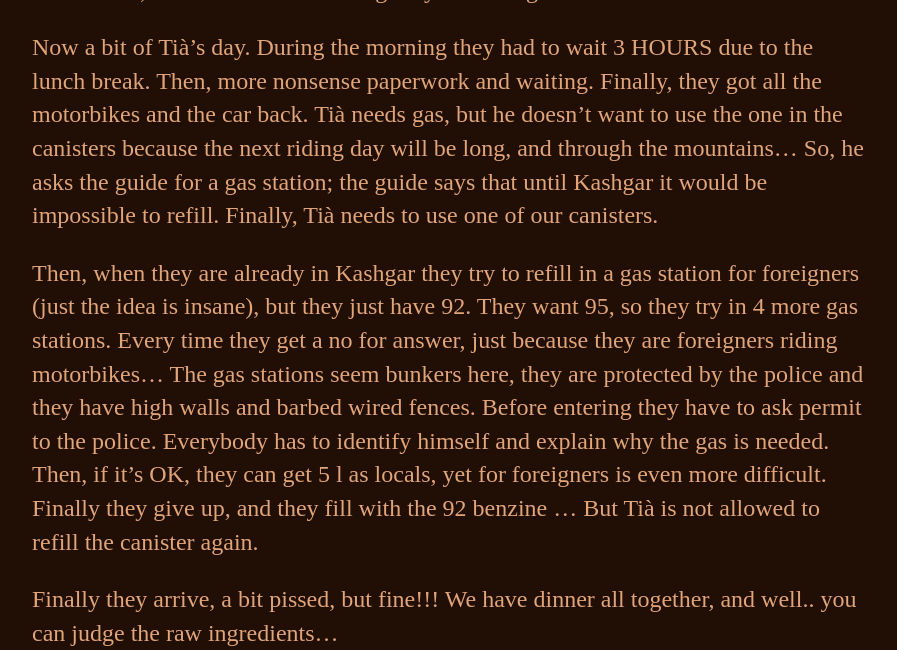
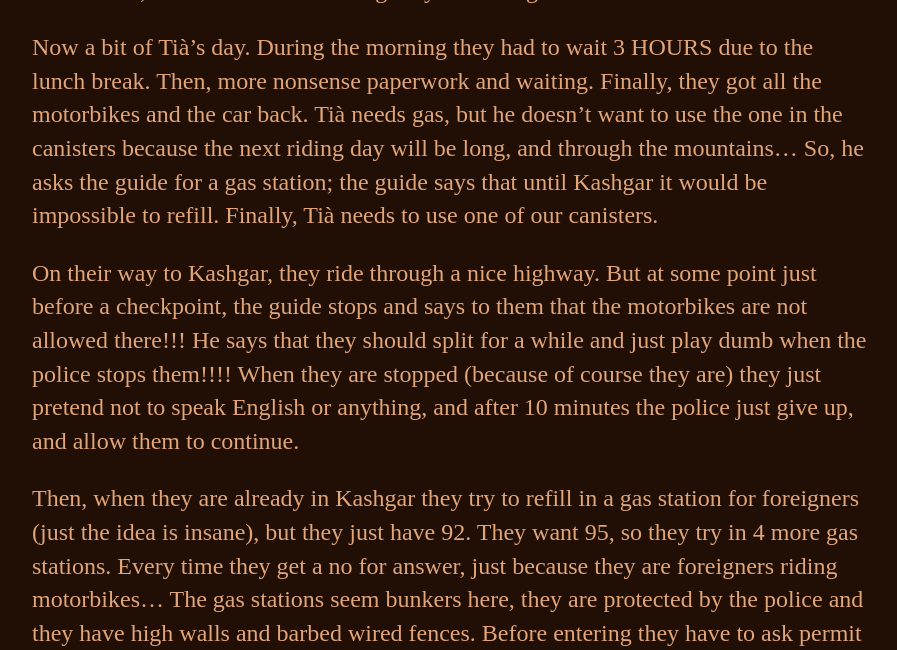
Before and after one commit to PepGonella/pelmonenmoto.github.io, a Jekyll site: the page built from _posts/2018-08-14-day58.md, in a window 1280 px wide and 900 px high, scrolled down 3753 px, cut to the strip 0-650 px from the top of the window. Shown: the whole strip, without its empty margins (190-1087 px from the left). Built offline with Jekyll 4.4.1, drawn with Linux system fonts in a browser that asks for light colours.

Commit message:
Correcio dia 58

```diff
--- a/_posts/2018-08-14-day58.md
+++ b/_posts/2018-08-14-day58.md
@@ -55,6 +55,8 @@ In the evening Tony and I start being worried, we haven't heard a word about the
 
 Now a bit of Tià's day. During the morning they had to wait 3 HOURS due to the lunch break. Then, more nonsense paperwork and waiting. Finally, they got all the motorbikes and the car back. Tià needs gas, but he doesn't want to use the one in the canisters because the next riding day will be long, and through the mountains... So, he asks the guide for a gas station; the guide says that until Kashgar it would be impossible to refill. Finally, Tià needs to use one of our canisters.
 
+On their way to Kashgar, they ride through a nice highway. But at some point just before a checkpoint, the guide stops and says to them that the motorbikes are not allowed there!!! He says that they should split for a while and just play dumb when the police stops them!!!! When they are stopped (because of course they are) they just pretend not to speak English or anything, and after 10 minutes the police just give up, and allow them to continue.
+
 Then, when they are already in Kashgar they try to refill in a gas station for foreigners (just the idea is insane), but they just have 92. They want 95, so they try in 4 more gas stations. Every time they get a no for answer, just because they are foreigners riding motorbikes... The gas stations seem bunkers here, they are protected by the police and they have high walls and barbed wired fences. Before entering they have to ask permit to the police. Everybody has to identify himself and explain why the gas is needed. Then, if it's OK, they can get 5 l as locals, yet for foreigners is even more difficult. Finally they give up, and they fill with the 92 benzine ... But Tià is not allowed to refill the canister again.
 
 Finally they arrive, a bit pissed, but fine!!! We have dinner all together, and well.. you can judge the raw ingredients...
```
